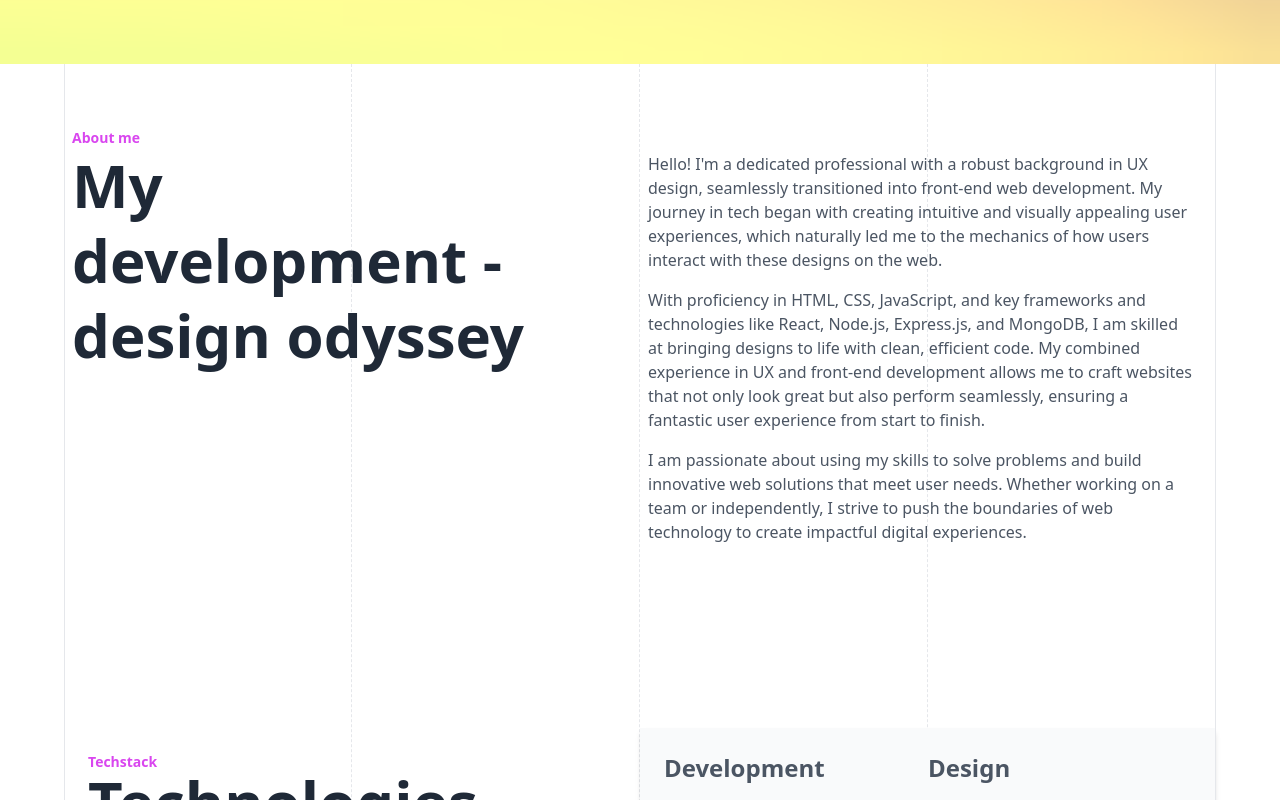
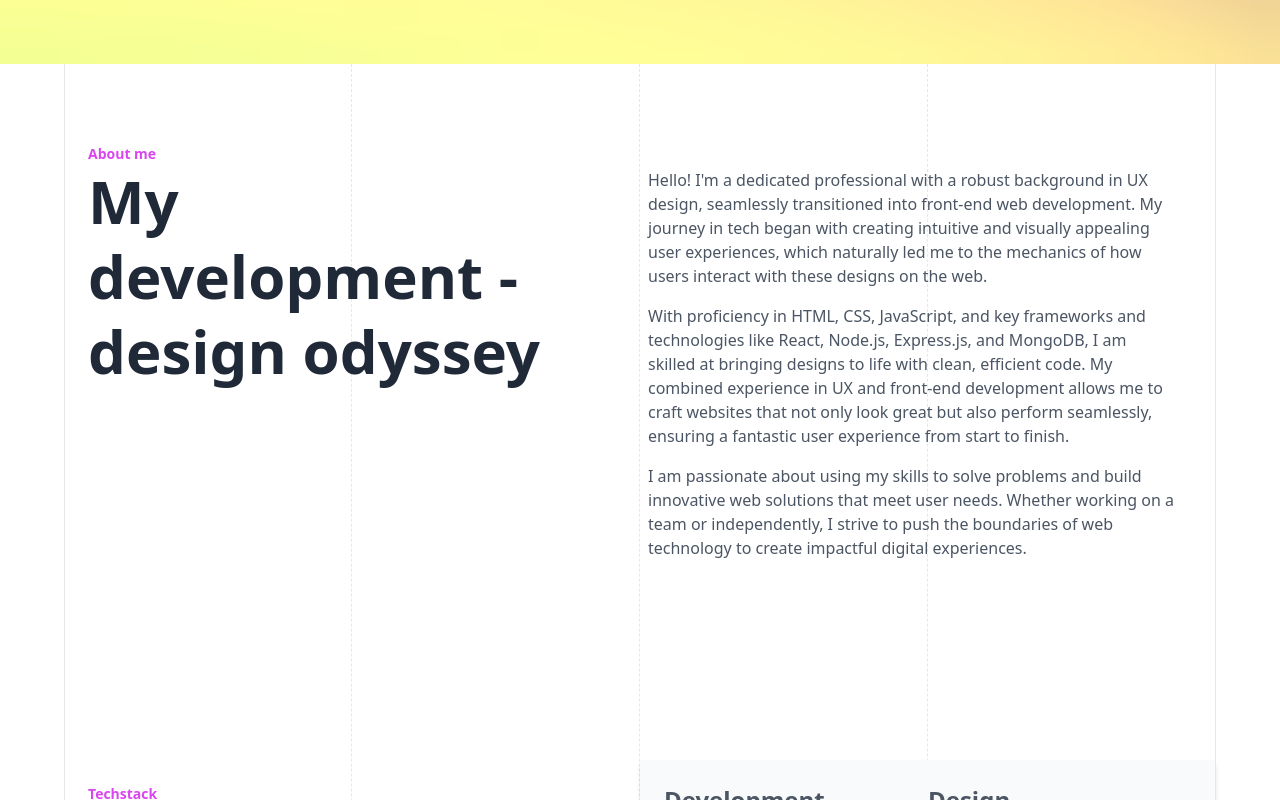
Before and after one commit to cursedxp/portfolio-site, a React (Vite) app: page / in a window 1280 px wide. Shown: the part 736-1536 px from the top of the page. Built offline with nearby package versions, Linux system fonts and the light colour scheme.

Commit message:
♻️ (AboutMe.jsx): refactor AboutMe component's CSS class names to improve readability and consistency

```diff
--- a/src/components/AboutMe/AboutMe.jsx
+++ b/src/components/AboutMe/AboutMe.jsx
@@ -15,7 +15,7 @@ export default function AboutMe({ id }) {
   return (
     <div
       id={id}
-      className="flex xl:flex-row  md:flex-row sm:flex-col xs:flex-col xl:p-0 xs:p-8 sm:p-8 md:p-4"
+      className="flex xl:flex-row  md:flex-row sm:flex-col xs:flex-col xl:p-4 sm:p-8 md:p-4"
     >
       <div className="flex-1 flex-col px-6 md:px-2 ">
         <h3 className=" text-sm font-bold text-fuchsia-500">About me</h3>
```
